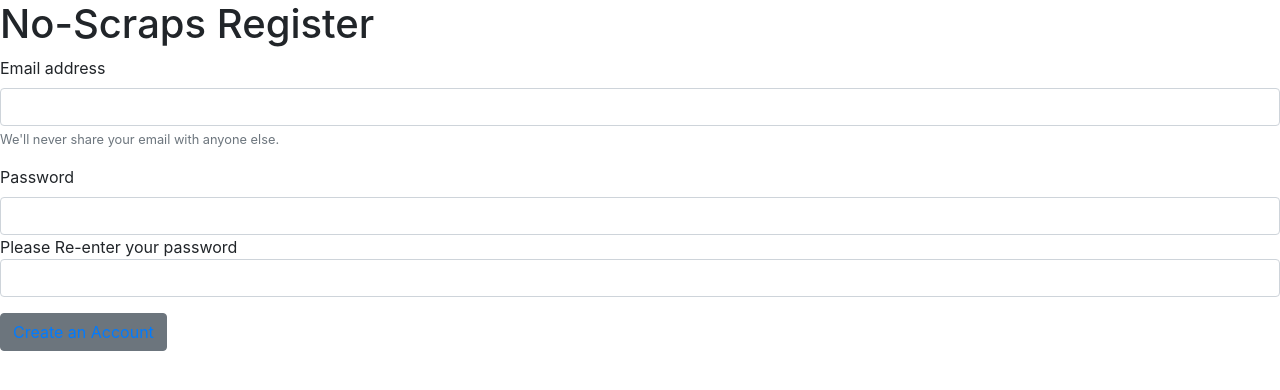
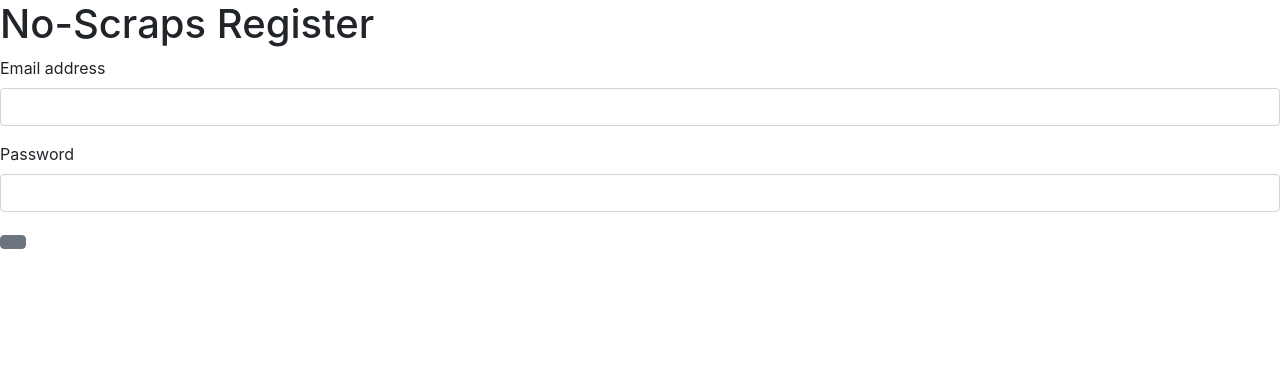
Before and after one commit to matthewfollegot/No-Scraps, a Node server app: page /register/ in a window 1280 px wide. Shown: the top 390 px of the page. Run offline with Node 20, Linux system fonts and the light colour scheme; some libraries are stand-ins or nearby versions.

Commit message:
adding what I have so far

```diff
--- a/routes/login.js
+++ b/routes/login.js
@@ -2,6 +2,10 @@ const express = require('express');
 const router = express.Router();
 
 router.get('/', (req, res) => {
+    if(req.email) {
+        console.log("email: " + email)
+    }
+
     try {
         res.render('login');
 
--- a/routes/recipes.js
+++ b/routes/recipes.js
@@ -75,7 +75,7 @@ router.get('/', async (req, res) => {
                 }
             }).map(el => el.get('recipe_id'));
             let intersect = [];
-            for(let i = 0; i < categories.length; i++){ //only add recipes that fulfil ingredient, restriction and category constraints
+            for(let i = 0; i < recipes.length; i++){ //only add recipes that fulfil ingredient, restriction and category constraints
                 if(recipeIds.indexOf(recipes[i]) != -1){
                     intersect.push(recipes[i]);
                 }
--- a/routes/register.js
+++ b/routes/register.js
@@ -6,7 +6,7 @@ router.get('/', (req, res) => {
         res.render('register');
     }
     catch(err) {
-        res.send({message: "Failed tossssssssssssss retrive recipes based on inputted ingredients", error: err});
+        res.send({message: "Failure", error: err});
     }
 });
 
--- a/utils/query.js
+++ b/utils/query.js
@@ -1,10 +1,11 @@
 // Database
 const db = require('../config/database.js')
 const Recipe = require('../models/Recipe')
+const User = require('../models/User')
 
 // Test DB
 db.authenticate()
     .then(() => console.log('Database conncected...'))
     .catch(() => console.log("Error: " + err))
 
-Recipe.findAll().then(res => console.log(res));
+User.findAll().then(res => console.log(res));
--- a/views/register.ejs
+++ b/views/register.ejs
@@ -12,36 +12,23 @@
 
   </head>
   <body>
-    <form>
+    <form action="/users/register" method="POST">
         <div class="form-group">
-          <label for="exampleInputEmail1">Email address</label>
-          <input type="email" class="form-control" id="exampleInputEmail1" aria-describedby="emailHelp">
-          <small id="emailHelp" class="form-text text-muted">We'll never share your email with anyone else.</small>
+          <label for="email">Email address</label>
+          <input type="email" class="form-control" id="email" aria-describedby="emailHelp" name="email">
+          <!-- <small id="emailHelp" class="form-text text-muted">We'll never share your email with anyone else.</small> -->
         </div>
         <div class="form-group">
-          <label for="exampleInputPassword1">Password</label>
-
-          <input type="password" class="form-control" id="exampleInputPassword1">
-         <p1>Please Re-enter your password</p1>
-         <input type="password" class="form-control" id="exampleInputPassword2">
+          <label for="password">Password</label>
+          <input type="password" class="form-control" id="password" name="password">
         </div>
-        <div class="form-group form-check">
-
-
-        </div>
-
-      <button type = "submit" class = "btn btn-secondary">
-        <a href="login"> Create an Account  </a>
-        </button>
-
-      </form>
-
-
-
+      <button type="submit" class="btn btn-secondary"></button>
+    </form>
+  </body>
+</html>
     <!-- Optional JavaScript -->
     <!-- jQuery first, then Popper.js, then Bootstrap JS -->
     <script src="https://code.jquery.com/jquery-3.4.1.slim.min.js" integrity="sha384-J6qa4849blE2+poT4WnyKhv5vZF5SrPo0iEjwBvKU7imGFAV0wwj1yYfoRSJoZ+n" crossorigin="anonymous"></script>
     <script src="https://cdn.jsdelivr.net/npm/popper.js@1.16.0/dist/umd/popper.min.js" integrity="sha384-Q6E9RHvbIyZFJoft+2mJbHaEWldlvI9IOYy5n3zV9zzTtmI3UksdQRVvoxMfooAo" crossorigin="anonymous"></script>
     <script src="https://stackpath.bootstrapcdn.com/bootstrap/4.4.1/js/bootstrap.min.js" integrity="sha384-wfSDF2E50Y2D1uUdj0O3uMBJnjuUD4Ih7YwaYd1iqfktj0Uod8GCExl3Og8ifwB6" crossorigin="anonymous"></script>
-  </body>
-</html>
+    <script src="https://cdn.jsdelivr.net/npm/axios/dist/axios.min.js"></script>
```
Also changed, not shown: views/login.ejs (+4 -4 lines).
